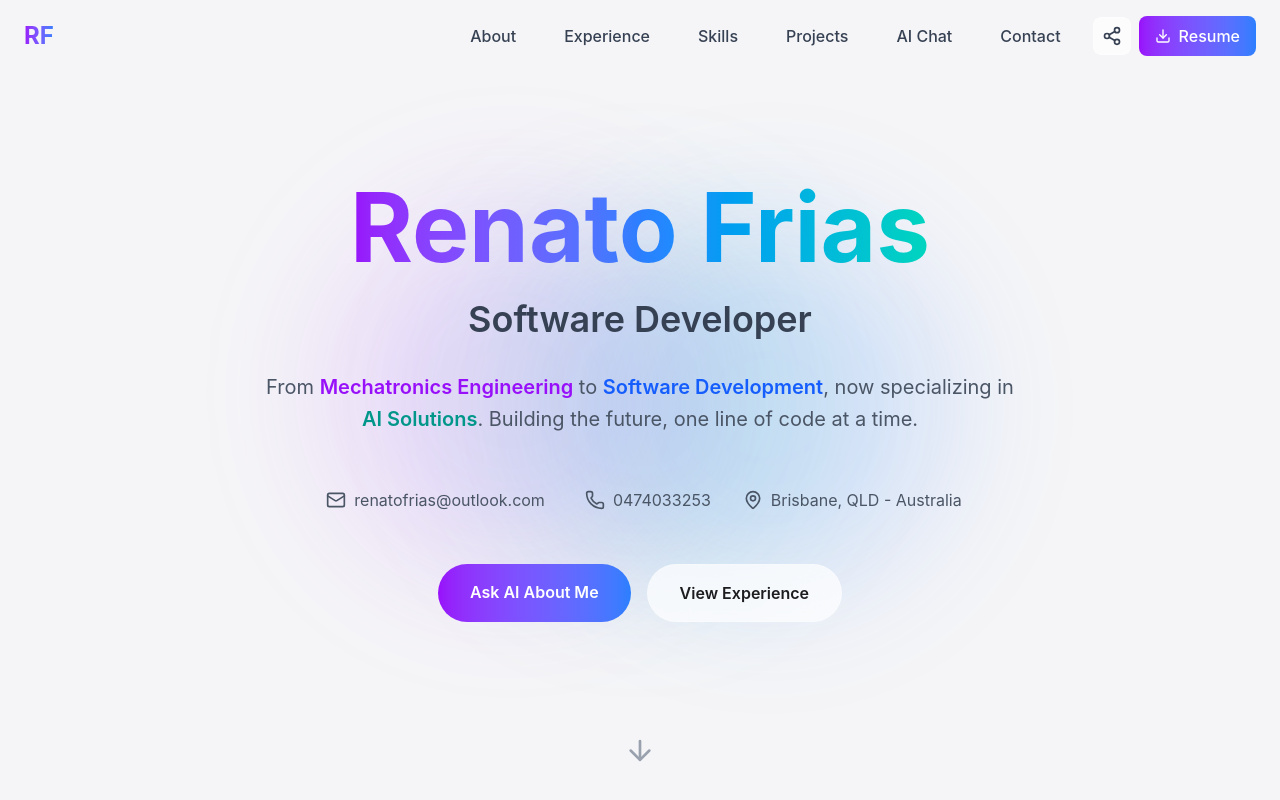
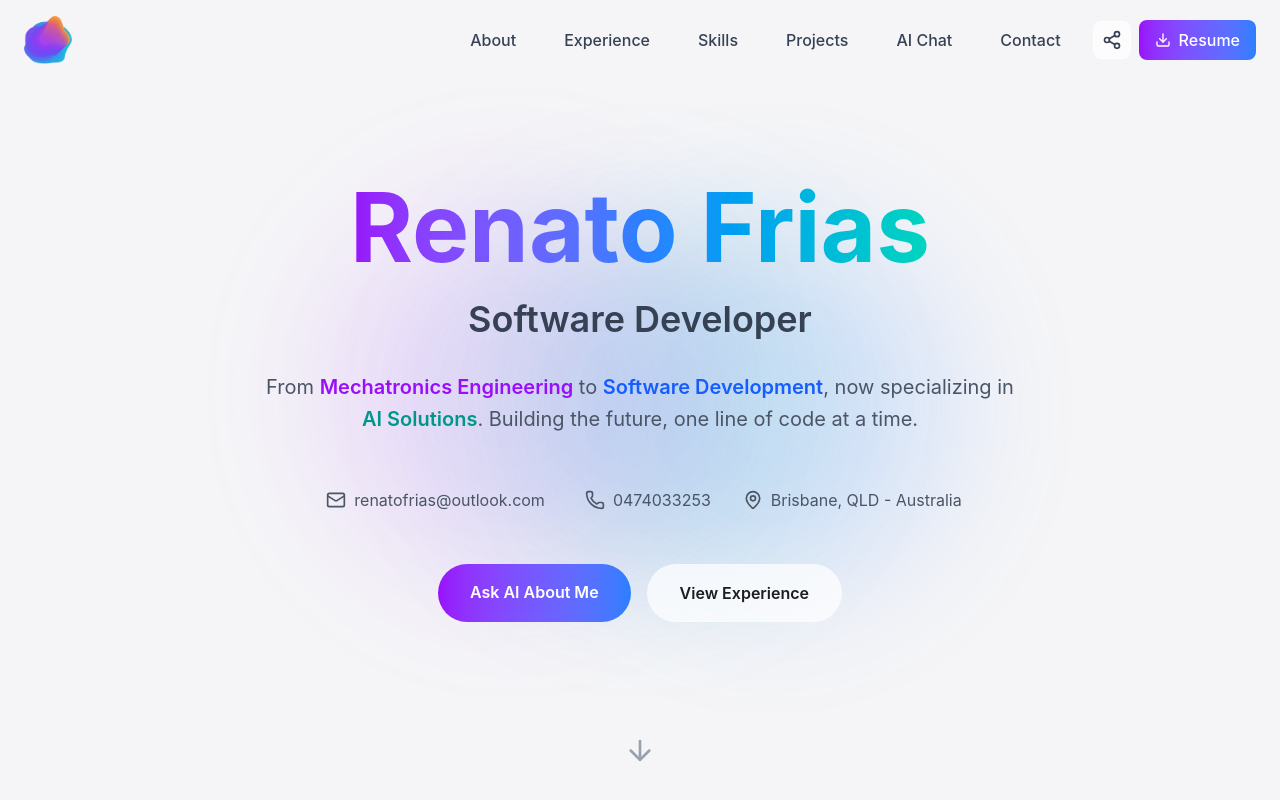
Before and after one commit to renatofrias26/portifolio, a Next.js app: page / in a window 1280 px wide. Shown: the top 800 px of the page. Built offline with nearby package versions, Linux system fonts and the light colour scheme.

Commit message:
Add logo

```diff
--- a/components/navigation.tsx
+++ b/components/navigation.tsx
@@ -3,6 +3,7 @@
 import { useState, useEffect } from "react";
 import { motion, AnimatePresence } from "framer-motion";
 import { Menu, X, Download, Share2 } from "lucide-react";
+import Image from "next/image";
 
 const navItems = [
   { name: "About", href: "#about" },
@@ -81,12 +82,17 @@ export function Navigation() {
             {/* Logo */}
             <a
               href="#"
-              className="text-2xl font-bold"
+              className="flex items-center"
               aria-label="Renato Frias - Home"
             >
-              <span className="bg-gradient-to-r from-purple-600 to-blue-500 bg-clip-text text-transparent">
-                RF
-              </span>
+              <Image
+                src="/logo.png"
+                alt="Renato Frias Logo"
+                width={48}
+                height={48}
+                className="w-12 h-12 transition-transform hover:scale-110"
+                priority
+              />
             </a>
 
             {/* Desktop Navigation */}
```
Also changed, not shown: public/logo.png (added).
